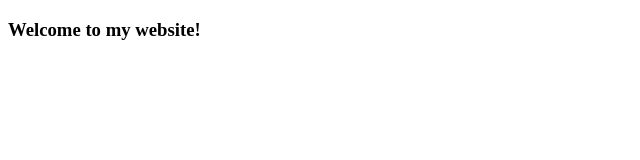
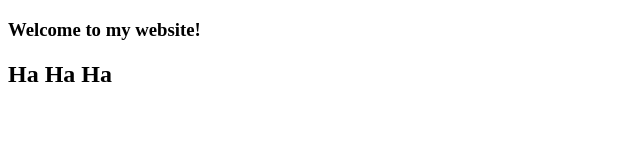
Before and after one commit to Mulan20/CloudProject, a plain HTML site: page index.html in a window 1280 px wide. Shown: the whole page, without its empty margins (0-640 px from the left). Drawn offline with Linux system fonts and the light colour scheme.

Commit message:
added features

```diff
--- a/index.html
+++ b/index.html
@@ -5,8 +5,8 @@
         <title>My Project</title>
         <meta charset="utf-8">
     </head>
-
     <body>
          <h3>Welcome to my website!</h3>
+         <h2>Ha Ha Ha</h2>
     </body>
 </html>
```
